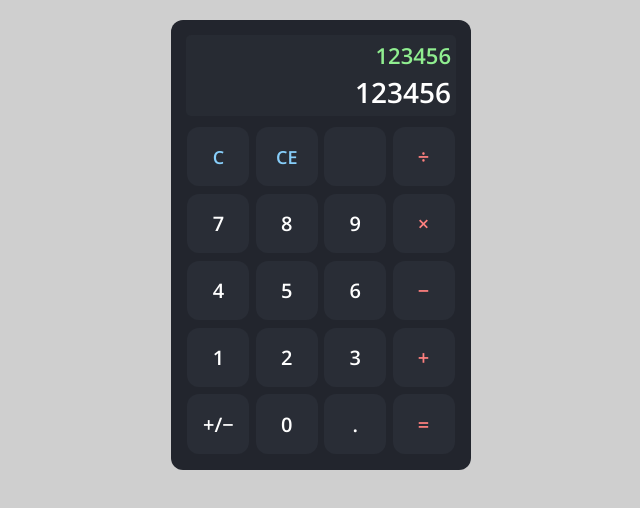
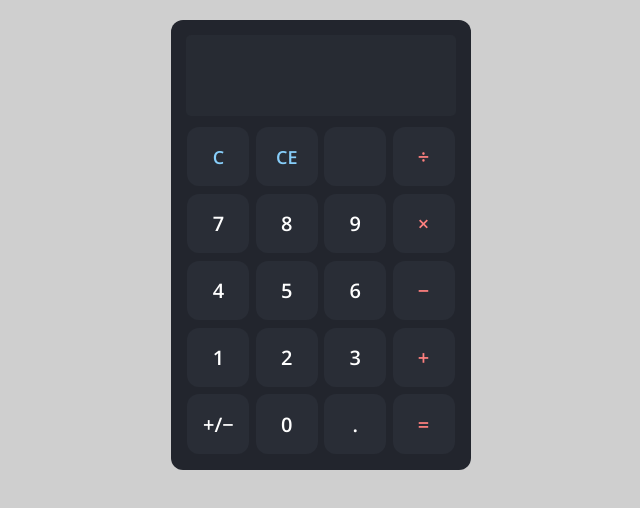
Before and after one commit to ChuyCantu/TOP-Projects, a plain HTML site: page Calculator/index.html in a window 1280 px wide. Shown: the whole page, without its empty margins (319-959 px from the left). Drawn offline with nearby package versions, Linux system fonts and the light colour scheme.

Commit message:
Removed test text in the display

```diff
--- a/Calculator/index.html
+++ b/Calculator/index.html
@@ -18,8 +18,8 @@
 <body>
     <div id="frame">
         <div id="display">
-            <div id="result">123456</div>
-            <div id="entry">123456</div>
+            <div id="result"></div>
+            <div id="entry"></div>
         </div>
 
         <div id="btn-container">
--- a/Calculator/script.js
+++ b/Calculator/script.js
@@ -1,3 +1,5 @@
+// TODO: Add support for keyboard
+
 let result = 0;
 let entry = 0;
 let operator = '';
```
